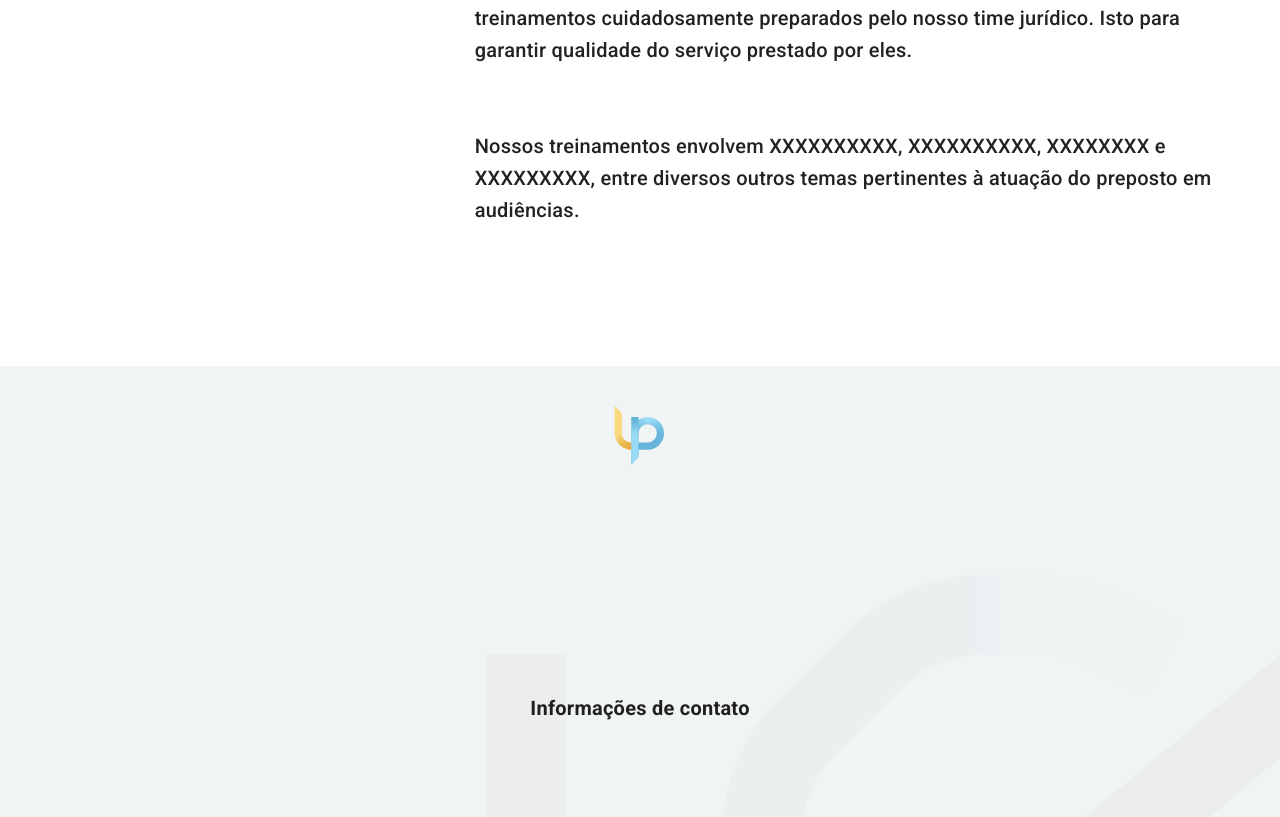
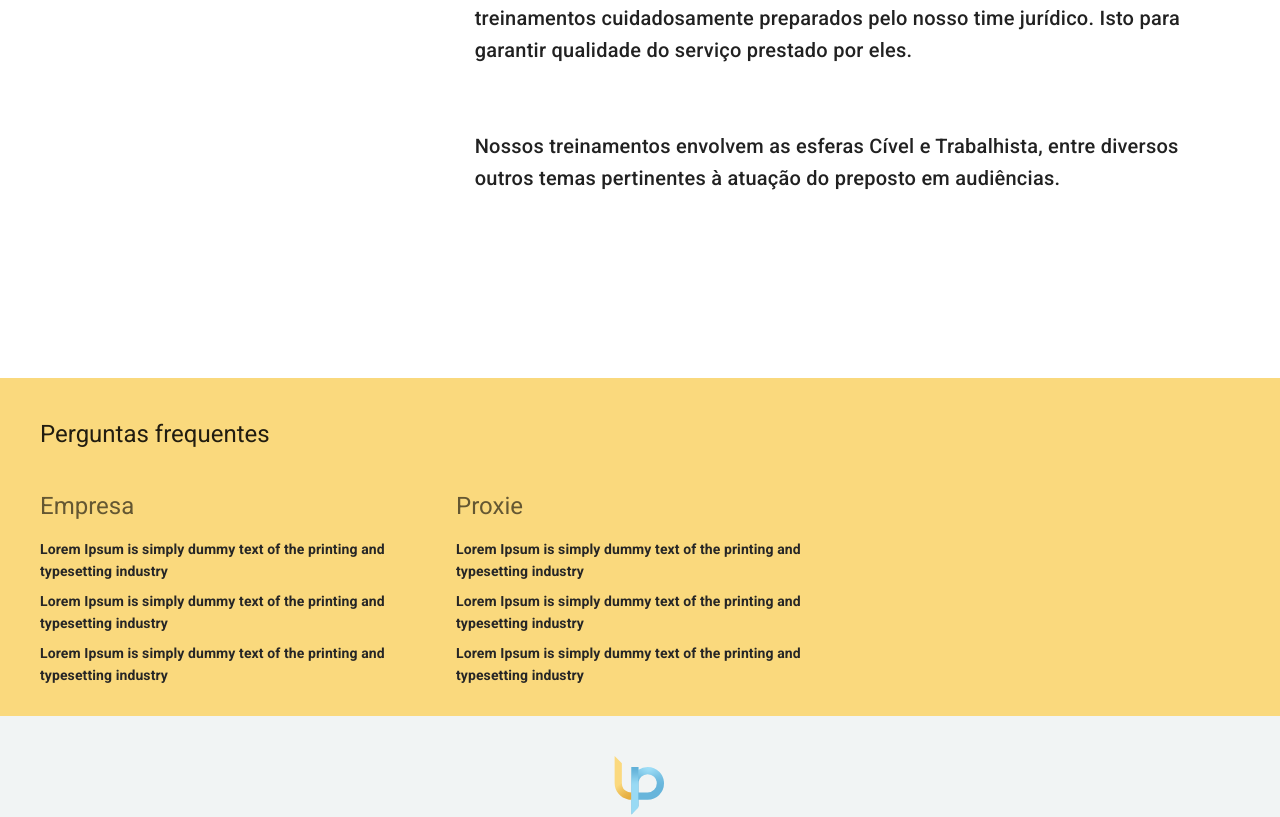
Before and after one commit to gabrielsm0405/legalproxy-landingpage, a Vue app: page / in a window 1280 px wide. Shown: the part 2522-3339 px from the top of the page. Built offline with nearby package versions, Linux system fonts and the light colour scheme.

Commit message:
Contacts in bottom

```diff
--- a/public/index.html
+++ b/public/index.html
@@ -5,7 +5,7 @@
     <meta http-equiv="X-UA-Compatible" content="IE=edge">
     <meta name="viewport" content="width=device-width,initial-scale=1.0">
     <link rel="icon" href="<%= BASE_URL %>favicon.ico">
-    <title><%= htmlWebpackPlugin.options.title %></title>
+    <title>Legal Proxy</title>
     <link rel="preconnect" href="https://fonts.gstatic.com">
     <link href="https://fonts.googleapis.com/css2?family=Poppins&display=swap" rel="stylesheet">
     <link rel="stylesheet" href="https://fonts.googleapis.com/css?family=Roboto:100,300,400,500,700,900">
@@ -13,7 +13,7 @@
   </head>
   <body>
     <noscript>
-      <strong>We're sorry but <%= htmlWebpackPlugin.options.title %> doesn't work properly without JavaScript enabled. Please enable it to continue.</strong>
+      <strong>We're sorry but Legal Proxy doesn't work properly without JavaScript enabled. Please enable it to continue.</strong>
     </noscript>
     <div id="app"></div>
     <!-- built files will be auto injected -->
--- a/src/App.vue
+++ b/src/App.vue
@@ -6,8 +6,8 @@
       <Product id="product" />
       <WhoWeAre id="who_we_are" />
       <Trainings id="trainings" />
+      <Faq id="faq" />
       <Contact id="contact" />
-      <Faq id="faq" />
     </v-main>
     <Footer />
   </v-app>
--- a/src/components/Trainings.vue
+++ b/src/components/Trainings.vue
@@ -22,7 +22,7 @@
                         </p>
 
                         <p class="text-h6 mt-16">
-                            Nossos treinamentos envolvem XXXXXXXXXX, XXXXXXXXXX, XXXXXXXX e XXXXXXXXX, entre diversos outros temas pertinentes à atuação do preposto em audiências.
+                            Nossos treinamentos envolvem as esferas Cível e Trabalhista, entre diversos outros temas pertinentes à atuação do preposto em audiências.
                         </p>
                     </v-card-text>
                 </v-container>
```
Also changed, not shown: 1 other file (tests, documents, lock files or other folders).
